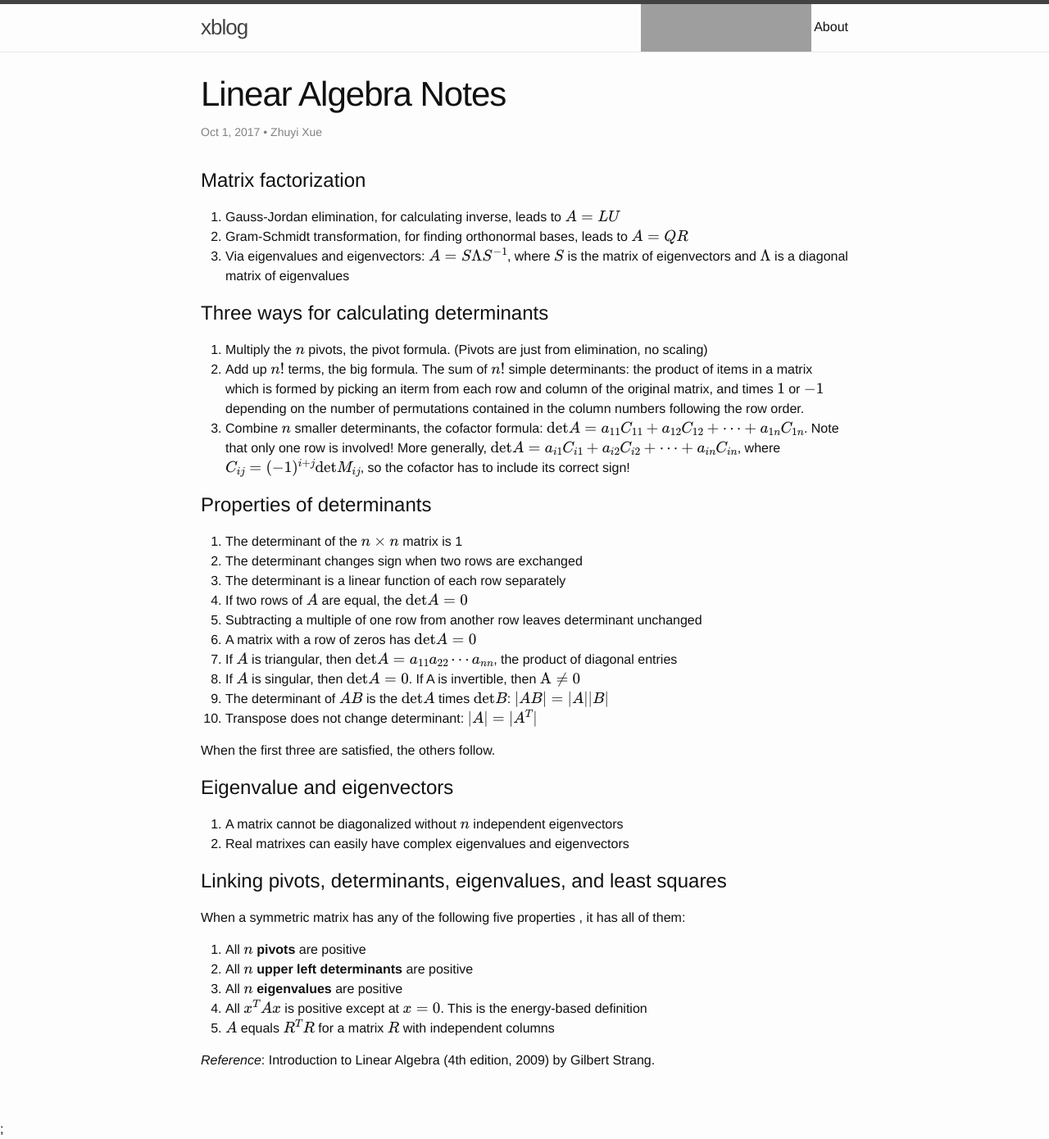
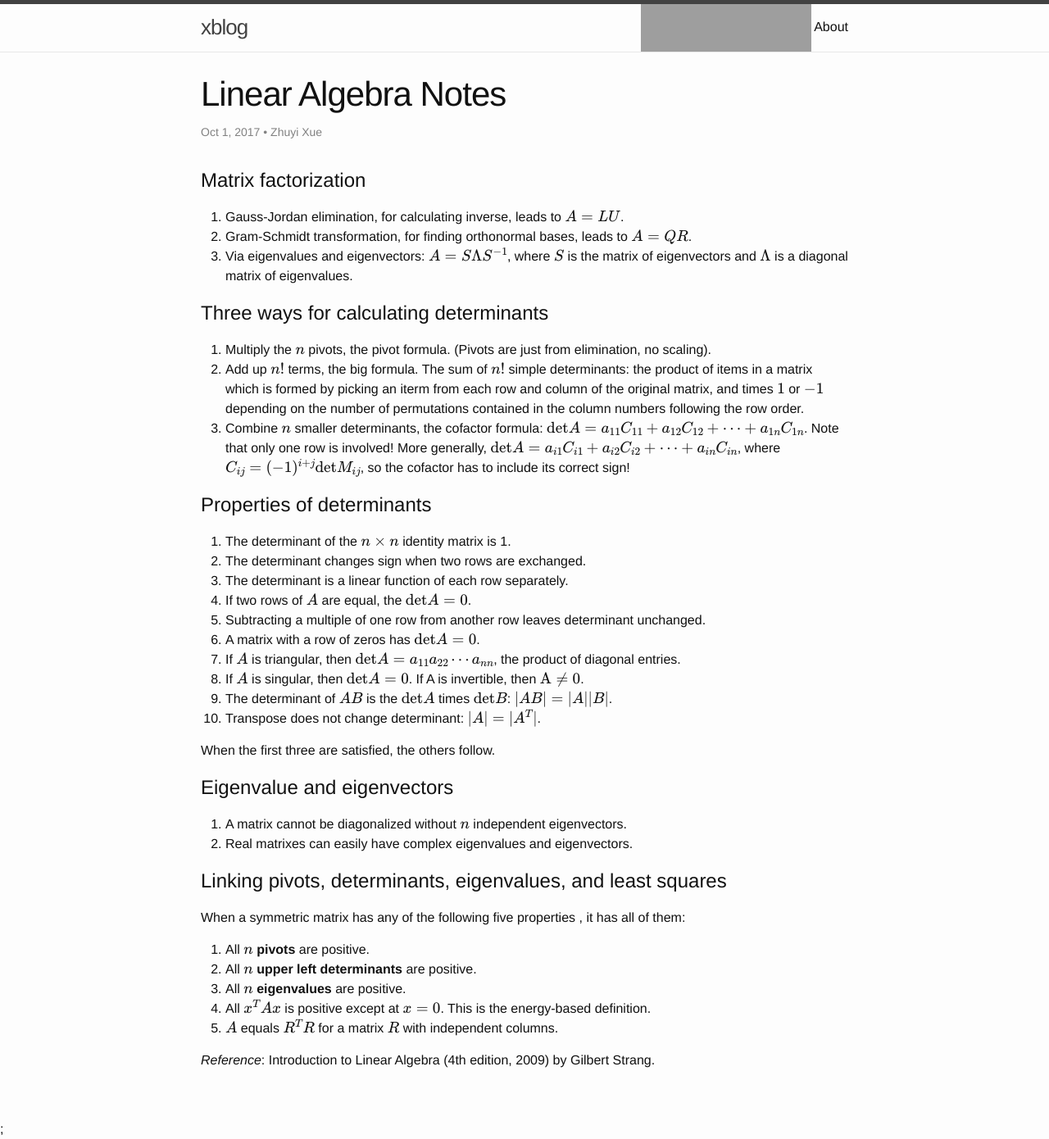
Before and after one commit to zyxue/zyxue.github.io, a Jekyll site: the page built from _posts/2017-10-01-linear-algebra-notes.md, in a window 1280 px wide. Shown: the whole page at 82% size. Built offline with Jekyll 4.4.1, drawn with Linux system fonts in a browser that asks for light colours; formulas are drawn with MathJax 3; comment, search, counter and statistics services are not loaded; grey boxes are pictures that could not be loaded.

Commit message:
updated _posts/2017-10-01-linear-algebra-notes.md

```diff
--- a/_posts/2017-10-01-linear-algebra-notes.md
+++ b/_posts/2017-10-01-linear-algebra-notes.md
@@ -7,15 +7,13 @@ tags: linear algebra
 
 # Matrix factorization
 
-1. Gauss-Jordan elimination, for calculating inverse, leads to $$A = LU$$
-1. Gram-Schmidt transformation, for finding orthonormal bases, leads to $$A = QR$$
-3. Via eigenvalues and eigenvectors: $$A = S \Lambda S^{-1}$$, where
-   $$S$$ is the matrix of eigenvectors and $$\Lambda$$ is a diagonal
-   matrix of eigenvalues
+1. Gauss-Jordan elimination, for calculating inverse, leads to $$A = LU$$.
+1. Gram-Schmidt transformation, for finding orthonormal bases, leads to $$A = QR$$.
+3. Via eigenvalues and eigenvectors: $$A = S \Lambda S^{-1}$$, where $$S$$ is the matrix of eigenvectors and $$\Lambda$$ is a diagonal matrix of eigenvalues.
 
 # Three ways for calculating determinants
 
-1. Multiply the $$n$$ pivots, the pivot formula. (Pivots are just from elimination, no scaling)
+1. Multiply the $$n$$ pivots, the pivot formula. (Pivots are just from elimination, no scaling).
 1. Add up $$n!$$ terms, the big formula. The sum of $$n!$$ simple
    determinants: the product of items in a matrix which is formed by
    picking an iterm from each row and column of the original matrix,
@@ -31,23 +29,23 @@ tags: linear algebra
 
 # Properties of determinants
 
-1. The determinant of the $$n \times n$$ matrix is 1
-1. The determinant changes sign when two rows are exchanged
-1. The determinant is a linear function of each row separately
-1. If two rows of $$A$$ are equal, the $$\mathrm{det} A = 0$$
-1. Subtracting a multiple of one row from another row leaves determinant unchanged
-1. A matrix with a row of zeros has $$\mathrm{det} A = 0$$
-1. If $$A$$ is triangular, then $$\mathrm{det} A = a_{11} a_{22} \cdots a_{nn}$$, the product of diagonal entries
-1. If $$A$$ is singular, then $$\mathrm{det} A =0$$. If A is invertible, then $$\mathrm{A} \neq 0$$
-1. The determinant of $$AB$$ is the $$\mathrm{det} A$$ times $$\mathrm{det} B$$: $$\vert AB \vert = \vert A \vert \vert B \vert$$
-1. Transpose does not change determinant: $$\vert A \vert = \vert A^T \vert$$
+1. The determinant of the $$n \times n$$ identity matrix is 1.
+1. The determinant changes sign when two rows are exchanged.
+1. The determinant is a linear function of each row separately.
+1. If two rows of $$A$$ are equal, the $$\mathrm{det} A = 0$$.
+1. Subtracting a multiple of one row from another row leaves determinant unchanged.
+1. A matrix with a row of zeros has $$\mathrm{det} A = 0$$.
+1. If $$A$$ is triangular, then $$\mathrm{det} A = a_{11} a_{22} \cdots a_{nn}$$, the product of diagonal entries.
+1. If $$A$$ is singular, then $$\mathrm{det} A =0$$. If A is invertible, then $$\mathrm{A} \neq 0$$.
+1. The determinant of $$AB$$ is the $$\mathrm{det} A$$ times $$\mathrm{det} B$$: $$\vert AB \vert = \vert A \vert \vert B \vert$$.
+1. Transpose does not change determinant: $$\vert A \vert = \vert A^T \vert$$.
 
 When the first three are satisfied, the others follow.
 
 # Eigenvalue and eigenvectors
 
-1. A matrix cannot be diagonalized without $$n$$ independent eigenvectors
-1. Real matrixes can easily have complex eigenvalues and eigenvectors
+1. A matrix cannot be diagonalized without $$n$$ independent eigenvectors.
+1. Real matrixes can easily have complex eigenvalues and eigenvectors.
 
 
 # Linking pivots, determinants, eigenvalues, and least squares
@@ -55,11 +53,11 @@ When the first three are satisfied, the others follow.
 When a symmetric matrix has any of the following five properties , it
 has all of them:
 
-1. All $$n$$ **pivots** are positive
-1. All $$n$$ **upper left determinants** are positive
-1. All $$n$$ **eigenvalues** are positive
-1. All $$x^TAx$$ is positive except at $$x=0$$. This is the energy-based definition
-1. $$A$$ equals $$R^T R$$ for a matrix $$R$$ with independent columns
+1. All $$n$$ **pivots** are positive.
+1. All $$n$$ **upper left determinants** are positive.
+1. All $$n$$ **eigenvalues** are positive.
+1. All $$x^TAx$$ is positive except at $$x=0$$. This is the energy-based definition.
+1. $$A$$ equals $$R^T R$$ for a matrix $$R$$ with independent columns.
 
 _Reference_: Introduction to Linear Algebra (4th edition, 2009) by
 Gilbert Strang.
```
